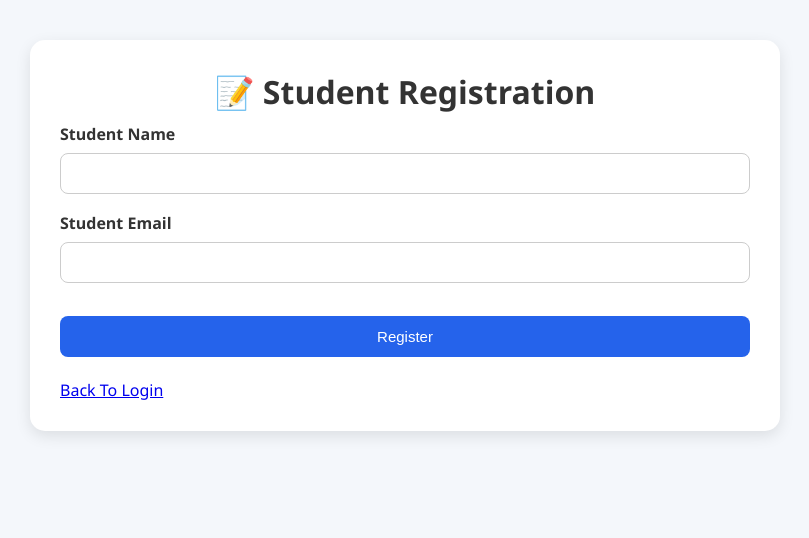
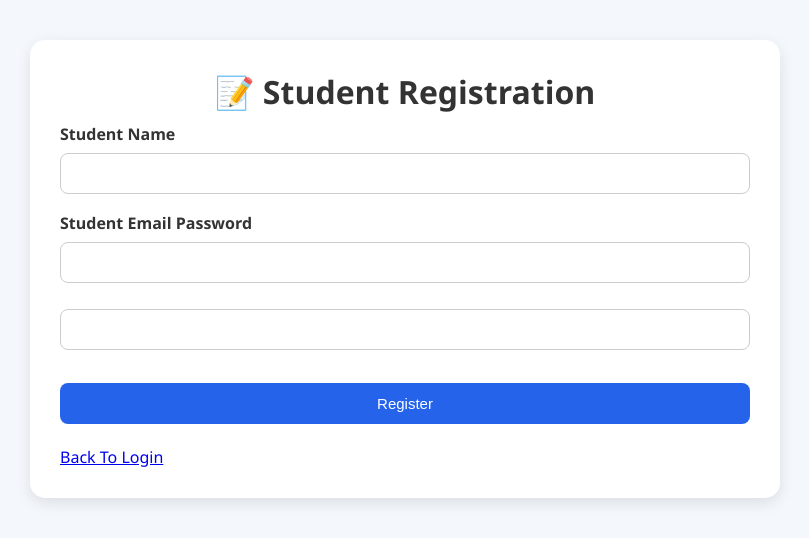
Before and after one commit to yewjoe18/MMU-BohLui, a Flask app: page /register in a window 1280 px wide. Shown: the top 538 px of the page, without its empty margins (235-1044 px from the left). Run offline with Flask 3, Linux system fonts and the light colour scheme.

Commit message:
add password box

```diff
--- a/templates/register.html
+++ b/templates/register.html
@@ -25,6 +25,9 @@
                    required>
 
             <label>Student Email</label>
+            <label>Password</label>
+<input type="password" name="password" required>
+
 
             <input type="email"
                    name="student_email"
```
